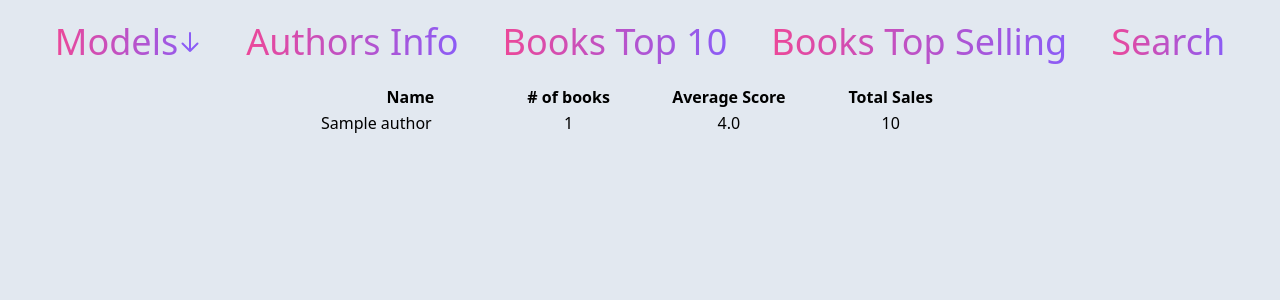
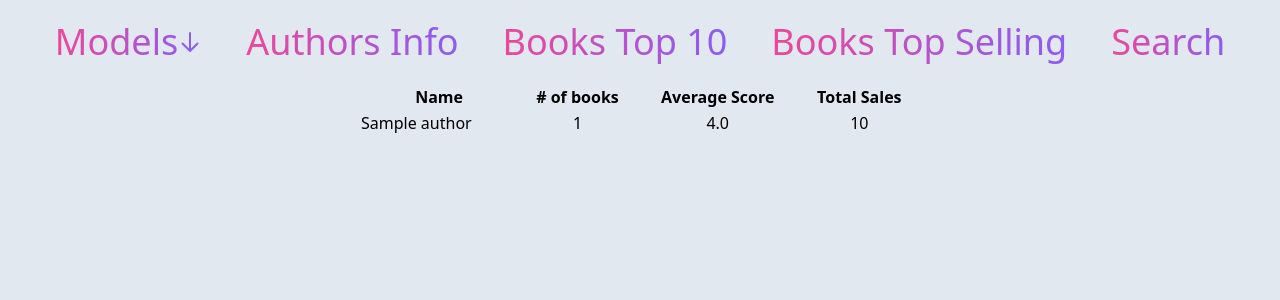
Before and after one commit to jaime7981/django_book_review, a Django app: page /authors_info/ in a window 1280 px wide. Shown: the top 300 px of the page. Run offline with Django 4.2, Linux system fonts and the light colour scheme; tables that the repository leaves empty hold one stand-in row (values such as "Sample post"); some libraries are stand-ins or nearby versions.

Commit message:
add horizontal margin to main content

```diff
--- a/book_review/templates/header_template.html
+++ b/book_review/templates/header_template.html
@@ -65,7 +65,7 @@
           {% endif %}
       </div>
 
-      <div class="main-content">
+      <div class="main-content mx-20">
           {% block content %}
           {% endblock %}
       </div>
```
